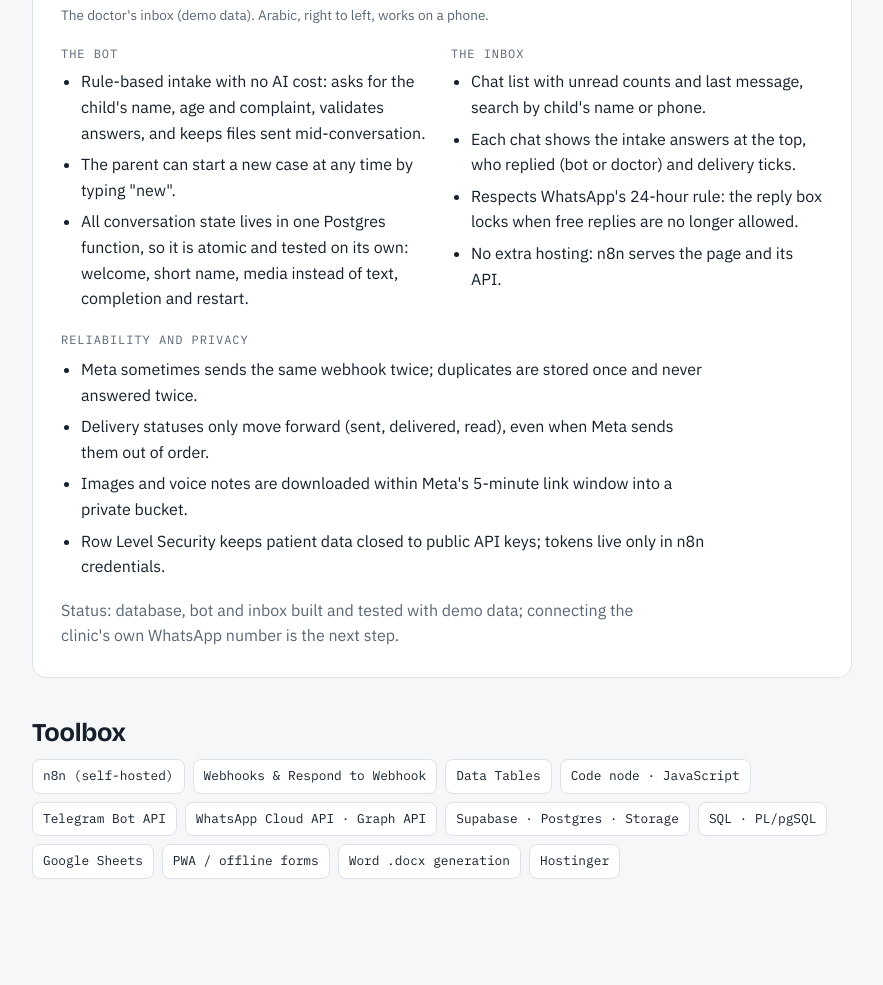
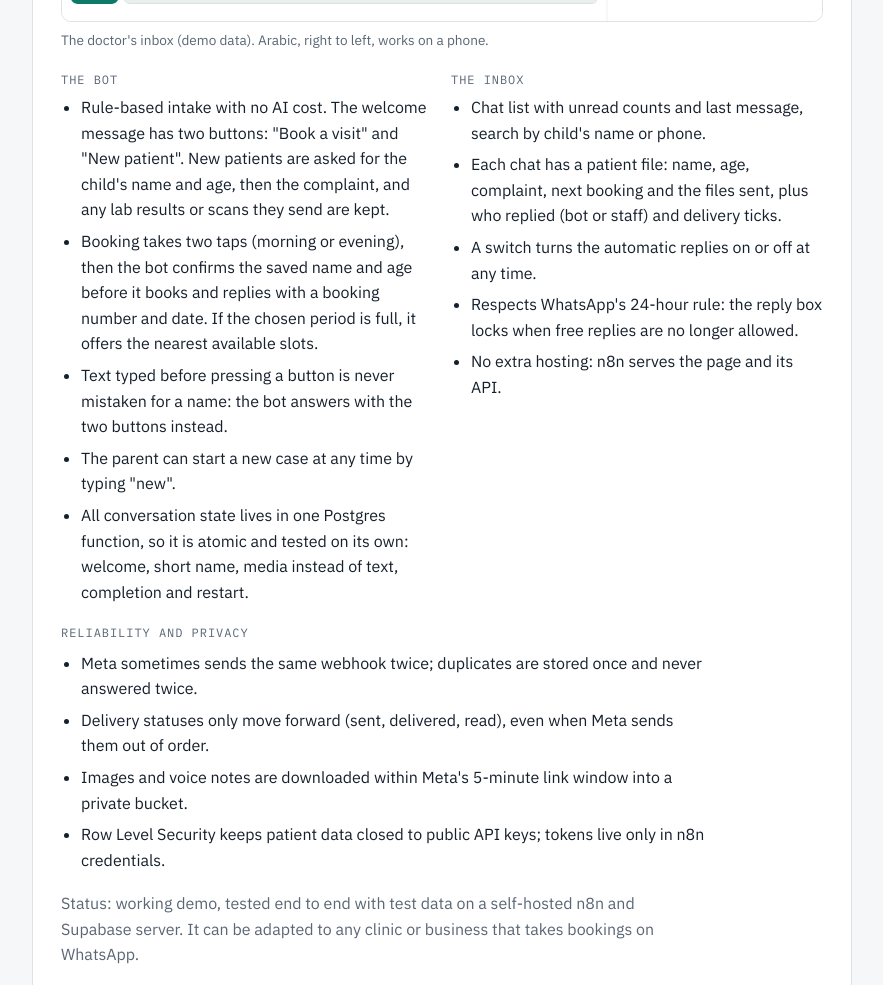
Before and after one commit to yazied49/yazied49.github.io, a plain HTML site: page index.html in a window 1280 px wide. Shown: the part 3127-4112 px from the top of the page, without its empty margins (198-1081 px from the left). Before the commit the page ends 4070 px from the top, so only its background shows below. Drawn offline with nearby package versions, Linux system fonts and the light colour scheme.

Commit message:
Update WhatsApp project: working demo, new-patient button, name confirmation, patient file
Co-Authored-By: Claude Sonnet 5.5 <noreply@anthropic.com>
Claude-Session: https://claude.ai/code/session_01NjbzH5ShPpk81TuYqfsg27

```diff
--- a/index.html
+++ b/index.html
@@ -206,12 +206,12 @@ footer{border-top:1px solid var(--line);padding-top:24px;display:flex;flex-direc
 <!-- PROJECT 3 -->
 <section class="project" aria-labelledby="p3">
   <div class="meta">
-    <span class="pill wip">Built · going live next</span>
+    <span class="pill demo">Working demo</span>
     <span class="pill plain">Official Meta API</span>
     <span class="pill plain">Healthcare</span>
   </div>
   <h2 id="p3">WhatsApp patient intake bot and doctor inbox</h2>
-  <p class="muted">A second doctor wants every patient conversation saved and searchable per patient, an automatic first reply that collects the child's details, and a simple place to answer patients himself. I built the full system on the official WhatsApp Cloud API, n8n and Supabase (Postgres + Storage): two workflows and one database.</p>
+  <p class="muted">A clinic that takes bookings on WhatsApp needs every patient conversation saved per patient, an automatic first reply that collects the child's details and books the visit, and a simple place for staff to answer patients themselves. I built the full system on the official WhatsApp Cloud API, n8n and Supabase (Postgres + Storage): two workflows and one database. The demo runs on a generic clinic ("Happy Clinic") with test data.</p>
 
   <div class="flow">
     <div class="flow-name">Workflow 1 · Receive, store, auto-reply (23 nodes)</div>
@@ -245,7 +245,9 @@ footer{border-top:1px solid var(--line);padding-top:24px;display:flex;flex-direc
     <div>
       <div class="label">The bot</div>
       <ul class="points">
-        <li>Rule-based intake with no AI cost: asks for the child's name, age and complaint, validates answers, and keeps files sent mid-conversation.</li>
+        <li>Rule-based intake with no AI cost. The welcome message has two buttons: "Book a visit" and "New patient". New patients are asked for the child's name and age, then the complaint, and any lab results or scans they send are kept.</li>
+        <li>Booking takes two taps (morning or evening), then the bot confirms the saved name and age before it books and replies with a booking number and date. If the chosen period is full, it offers the nearest available slots.</li>
+        <li>Text typed before pressing a button is never mistaken for a name: the bot answers with the two buttons instead.</li>
         <li>The parent can start a new case at any time by typing "new".</li>
         <li>All conversation state lives in one Postgres function, so it is atomic and tested on its own: welcome, short name, media instead of text, completion and restart.</li>
       </ul>
@@ -254,7 +256,8 @@ footer{border-top:1px solid var(--line);padding-top:24px;display:flex;flex-direc
       <div class="label">The inbox</div>
       <ul class="points">
         <li>Chat list with unread counts and last message, search by child's name or phone.</li>
-        <li>Each chat shows the intake answers at the top, who replied (bot or doctor) and delivery ticks.</li>
+        <li>Each chat has a patient file: name, age, complaint, next booking and the files sent, plus who replied (bot or staff) and delivery ticks.</li>
+        <li>A switch turns the automatic replies on or off at any time.</li>
         <li>Respects WhatsApp's 24-hour rule: the reply box locks when free replies are no longer allowed.</li>
         <li>No extra hosting: n8n serves the page and its API.</li>
       </ul>
@@ -271,7 +274,7 @@ footer{border-top:1px solid var(--line);padding-top:24px;display:flex;flex-direc
     </ul>
   </div>
 
-  <p class="muted">Status: database, bot and inbox built and tested with demo data; connecting the clinic's own WhatsApp number is the next step.</p>
+  <p class="muted">Status: working demo, tested end to end with test data on a self-hosted n8n and Supabase server. It can be adapted to any clinic or business that takes bookings on WhatsApp.</p>
 </section>
 
 <section aria-labelledby="tb" style="display:flex;flex-direction:column;gap:12px">
```
